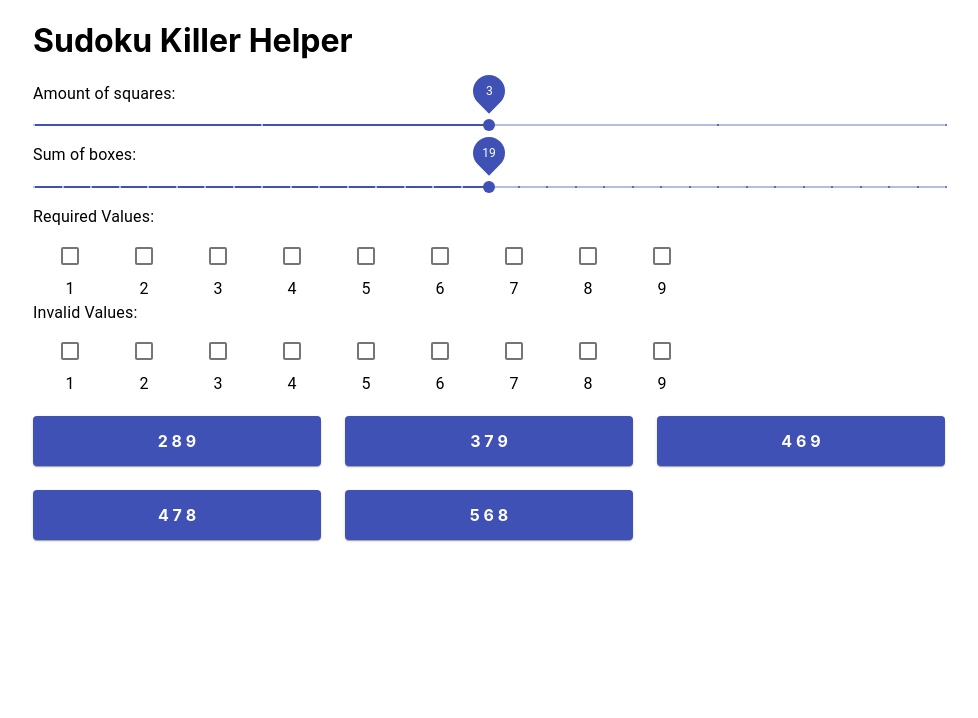
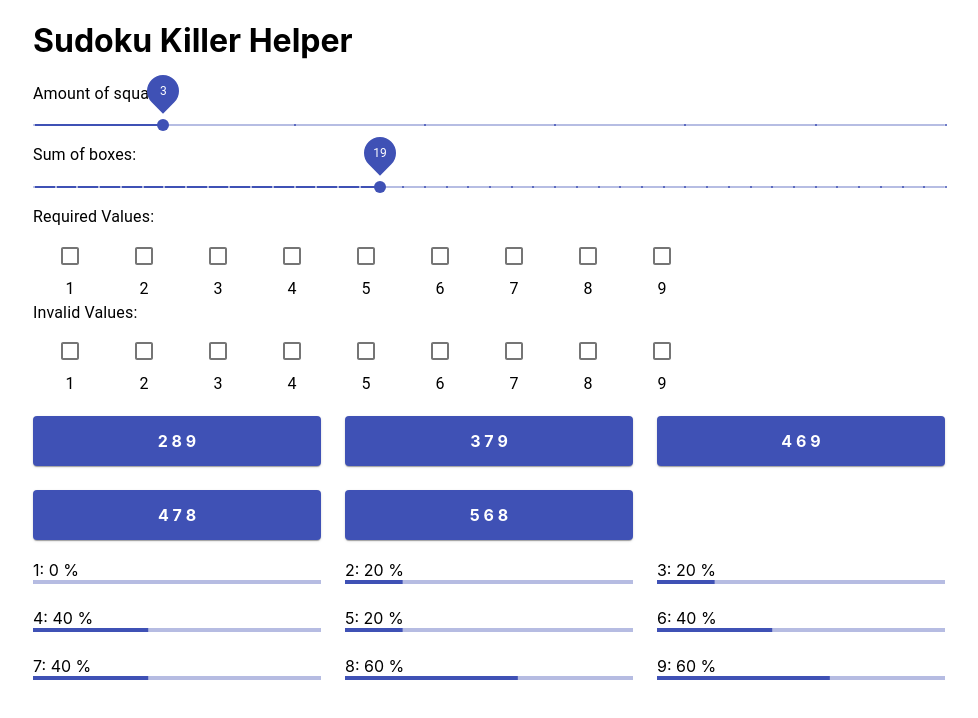
Before and after one commit to timsun28/SudokuKillerCombinationHelper, a React (Create React App) app: page / in a window 1280 px wide. Shown: the top 718 px of the page, without its empty margins (151-1129 px from the left). Built offline with nearby package versions, Linux system fonts and the light colour scheme.

Commit message:
added a percentage counter at the bottom and update way of 'hiding' possibilities

```diff
--- a/src/App.js
+++ b/src/App.js
@@ -3,6 +3,7 @@ import {Container, Grid} from "@material-ui/core";
 import {Slider} from "@material-ui/core";
 import {Paper, Typography} from "@material-ui/core";
 import {Checkbox, FormGroup, FormControlLabel, FormControl} from "@material-ui/core";
+import {LinearProgress} from "@material-ui/core";
 
 export default class App extends Component {
     state = {amountBoxes: 3, sumBoxes: 19, required: [], invalid: [], possibilities: [], sudokuNumbers: [1, 2, 3, 4, 5, 6, 7, 8, 9]};
@@ -69,7 +70,7 @@ export default class App extends Component {
     toggleBackgroundColorPaper = (paperId) => {
         const currentPossibilities = this.state.possibilities;
         const clickedPossibilityIndex = currentPossibilities.findIndex(pos => {return pos.key === paperId});
-        currentPossibilities[clickedPossibilityIndex].color = currentPossibilities[clickedPossibilityIndex].color === '#3f51b5' ? '#AA3939' : '#3f51b5';
+        currentPossibilities[clickedPossibilityIndex].hidden = !currentPossibilities[clickedPossibilityIndex].hidden;
         this.setState({possibilities: currentPossibilities})
     };
 
@@ -93,9 +94,10 @@ export default class App extends Component {
 
     getCombinationCards = () => {
         return this.state.possibilities.map(data => {
+            const color = data.hidden ? '#AA3939' : '#3f51b5'
             return (
                 <Grid item xs={4}>
-                    <Paper style={{color:"white", backgroundColor: data.color, padding: 15, textAlign: 'center'}}
+                    <Paper style={{color:"white", backgroundColor: color, padding: 15, textAlign: 'center'}}
                            key={data.key}
                            onClick={() => {this.toggleBackgroundColorPaper(data.key)}}
                     >
@@ -105,6 +107,27 @@ export default class App extends Component {
             );
         })
     };
+
+    getFrequencies = () => {
+        const frequencies = {1:0, 2:0, 3:0, 4:0, 5:0, 6:0, 7:0, 8:0, 9:0}
+        const possibilities = this.state.possibilities.filter((pos) =>  !pos.hidden);
+        const total = possibilities.length;
+
+        possibilities.forEach((pos) => {
+            pos.possibility.forEach((number) => {
+                frequencies[number] += 1;
+            })
+        })
+
+        return Object.keys(frequencies).map(freq => {
+            const percentage = frequencies[freq] === 0 ? 0 : frequencies[freq] / total
+            return(
+                <Grid item xs={4}>
+                    {freq}: {Math.round(percentage * 100)} % <LinearProgress key={freq} variant="determinate" value={percentage * 100} />
+                </Grid>
+            )
+        })
+    }
 
     render() {
         return (
@@ -118,8 +141,8 @@ export default class App extends Component {
                 <Slider
                     defaultValue={3}
                     step={1}
-                    min={1}
-                    max={5}
+                    min={2}
+                    max={9}
                     marks
                     valueLabelDisplay={'on'}
                     aria-labelledby={"discrete-slider-always"}
@@ -132,7 +155,7 @@ export default class App extends Component {
                     defaultValue={19}
                     step={1}
                     min={3}
-                    max={35}
+                    max={45}
                     marks
                     valueLabelDisplay={'on'}
                     aria-labelledby={"discrete-slider-always"}
@@ -159,6 +182,11 @@ export default class App extends Component {
                         {this.getCombinationCards()}
                     </Grid>
                 </div>
+                <div style={{flexGrow: 1, paddingTop: 20}}>
+                    <Grid container spacing={3}>
+                        {this.getFrequencies()}
+                    </Grid>
+                </div>
             </Container>
         );
     }
```
